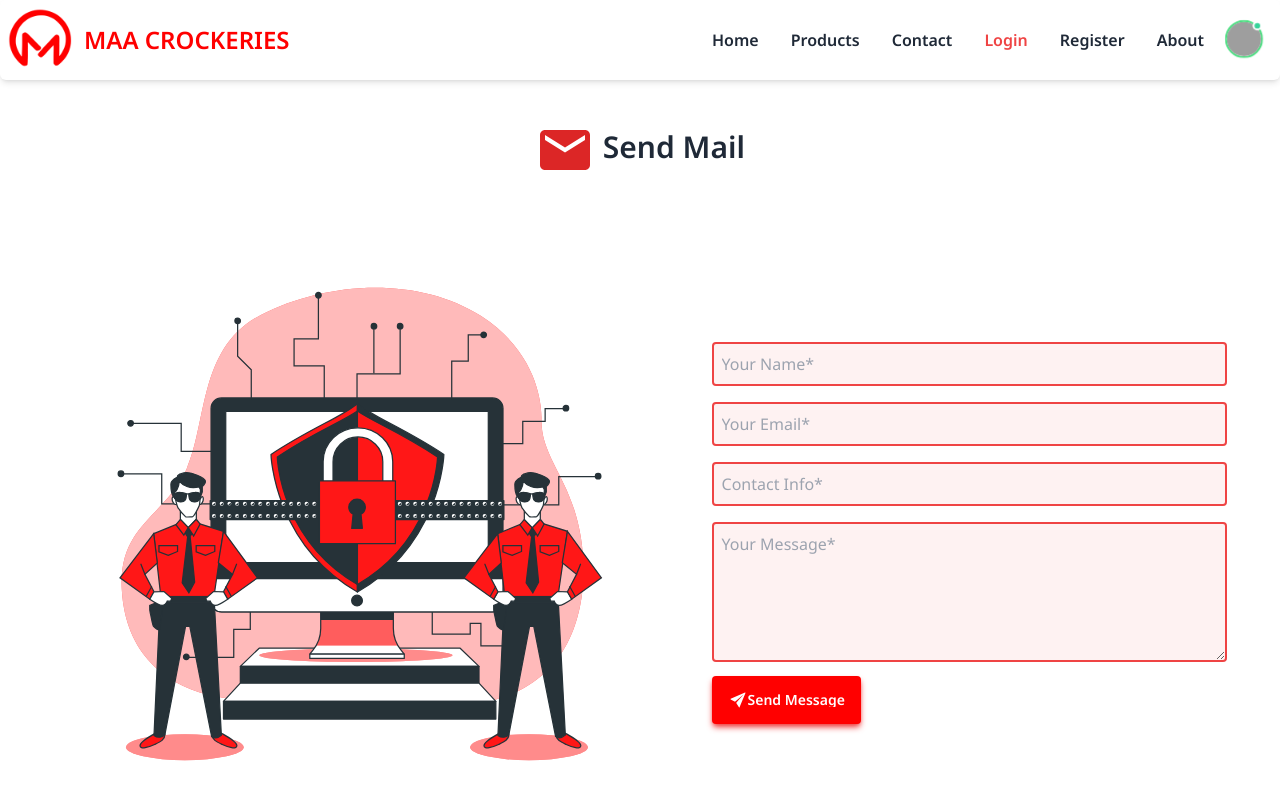
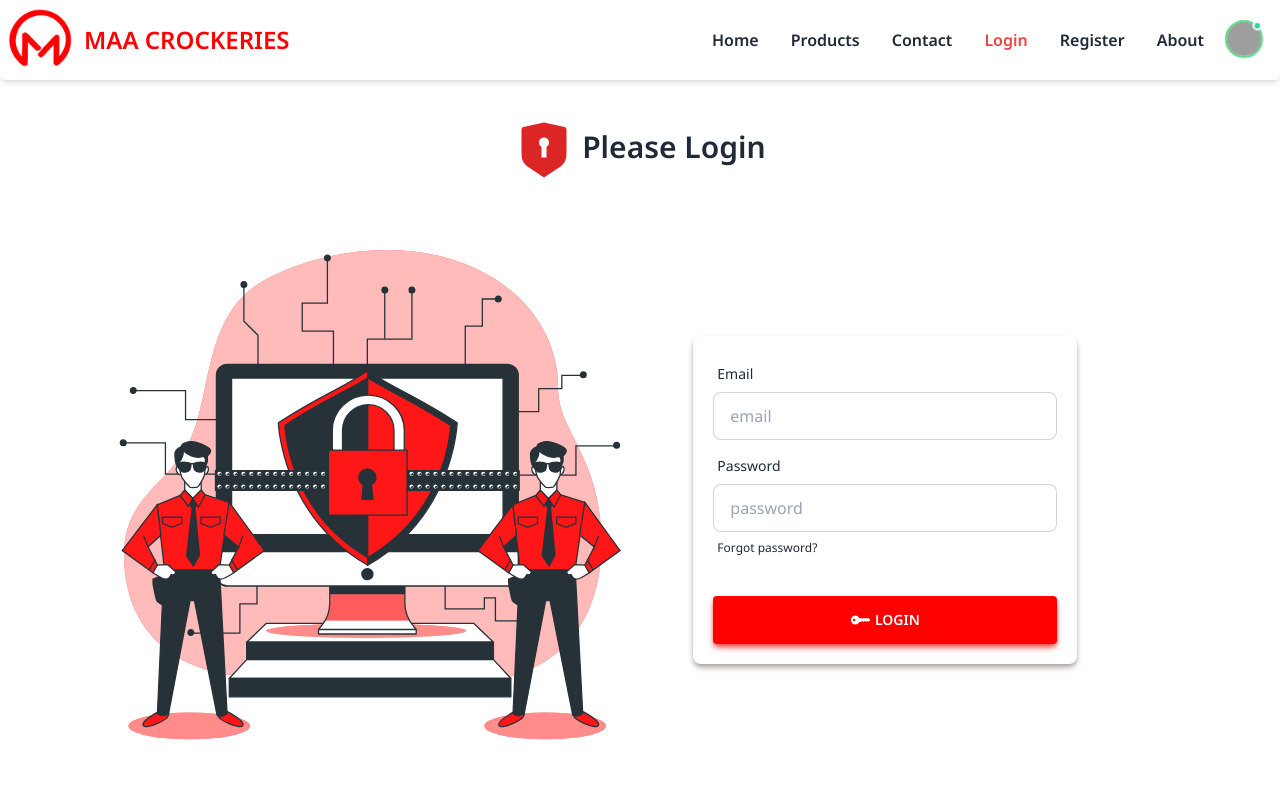
Before and after one commit to developer-shourav/MAA-CROCKERIES, a React (Vite) app: page /login in a window 1280 px wide. Shown: the top 800 px of the page. Built offline with nearby package versions, Linux system fonts and the light colour scheme; grey boxes are pictures that could not be loaded.

Commit message:
login page complete

```diff
--- a/src/pages/Login/Login.jsx
+++ b/src/pages/Login/Login.jsx
@@ -1,61 +1,44 @@
 import React from 'react';
-import { IoIosSend } from "react-icons/io";
+import { BsKeyFill } from "react-icons/bs";
 import LoginImg from "../../assets/svg/login.svg";
-import { MdEmail } from "react-icons/md";
+import { RiShieldKeyholeFill } from "react-icons/ri";
 const Login = () => {
     return (
         <div className='container mx-auto'>
              <div className="w-11/12 mx-auto">
-      <h2 className="text-3xl font-bold text-center my-10">
+      <h2 className="text-3xl font-bold text-center mt-10">
         {" "}
-        <MdEmail className="text-red-600 text-5xl md:text-4xl lg:text-6xl inline" /> Send Mail
+        <RiShieldKeyholeFill className="text-red-600 text-5xl md:text-4xl lg:text-6xl inline" /> Please Login
       </h2>
-      <div className="flex flex-col md:flex-row justify-between gap-10 items-center">
+      <div className="flex flex-col md:flex-row justify-between  items-center">
         <div className="md:w-full">
           <img className="w-full" src={LoginImg} alt="" />
         </div>
 
         <div className="md:w-10/12">
-          <form action="">
-            <input
-              className="w-full outline-none border-2 rounded ps-2 py-2 bg-red-50 my-1  lg:my-2  border-red-500 "
-              type="text"
-              name="name"
-              placeholder="Your Name*"
-              required
-            />
-            <input
-              className="w-full outline-none border-2 rounded ps-2 py-2 bg-red-50 my-1 lg:my-2  border-red-500 "
-              type="email"
-              name="email"
-              placeholder="Your Email*"
-              required
-            />
-            <input
-              className="w-full outline-none border-2 rounded ps-2 py-2 bg-red-50 my-1 lg:my-2  border-red-500 "
-              type="text"
-              name="contact"
-              placeholder="Contact Info*"
-              required
-            />
-            <textarea
-              className="w-full outline-none border-2 rounded ps-2 py-2 bg-red-50 my-1 lg:my-2  border-red-500 "
-              name=""
-              id=""
-              cols="30"
-              rows="5"
-              placeholder="Your Message*"
-              required
-            ></textarea>
-            <button
-              type="submit"
-              style={{ background: "red" }}
-              className="btn rounded border-0 shadow-red-500 shadow-md"
-            >
-              <IoIosSend className="text-xl" />{" "}
-              <input type="submit" value="Send Message" />
-            </button>
-          </form>
+        <div className="card flex-shrink-0 w-full rounded-lg max-w-sm shadow-stone-400 shadow-md  bg-base-100">
+      <div className="card-body p-5">
+        <div className="form-control">
+          <label className="label">
+            <span className="label-text">Email</span>
+          </label>
+          <input type="text" placeholder="email" className="input input-bordered" />
+        </div>
+        <div className="form-control">
+          <label className="label">
+            <span className="label-text">Password</span>
+          </label>
+          <input type="text" placeholder="password" className="input input-bordered" />
+          <label className="label">
+            <a href="#" className="label-text-alt link link-hover">Forgot password?</a>
+          </label>
+        </div>
+        <div className="form-control mt-6">
+          <button  style={{ background: "red" }}
+              className="btn rounded border-0 shadow-red-500 shadow-md"> <BsKeyFill className='me-1 text-xl'/> Login </button>
+        </div>
+      </div>
+    </div>
         </div>
       </div>
     </div>
```
